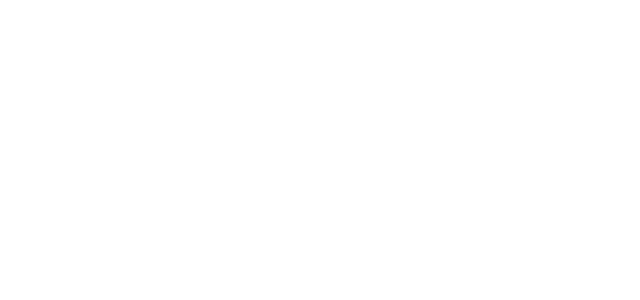
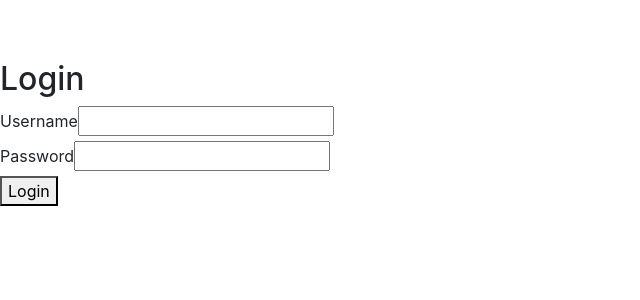
Before and after one commit to winning-DevOps-Project/ie-bank-fe-2024, a Vue app: page /login in a window 1280 px wide. Before the commit this address had no page. Shown: the top 300 px of the page, without its empty margins (0-640 px from the left). Built offline with nearby package versions, Linux system fonts and the light colour scheme.

Commit message:
Update API URL in .env.development and package

```diff
--- a/src/components/LoginPage.vue
+++ b/src/components/LoginPage.vue
@@ -3,8 +3,8 @@
     <h2>Login</h2>
     <form @submit.prevent="handleLogin">
       <div>
-          <label for="email">Email</label>
-          <input type="email" v-model="form.email" required />
+        <label for="username">Username</label>
+        <input type="text" v-model="form.username" required />
       </div>
       <div>
         <label for="password">Password</label>
@@ -12,23 +12,10 @@
       </div>
       <button type="submit">Login</button>
     </form>
+    <p v-if="error" class="error">{{ error }}</p>
   </div>
 </template>
 
-  <script>
-  export default {
-    data() {
-      return {
-        form: {
-          email: '',
-          password: '',
-        },
-      };
-    },
-    methods: {
-      handleLogin() {
-        console.log(this.form);
-        // LOGIN API CALL HERE
 <script>
 import axios from 'axios';
 
@@ -36,17 +23,37 @@
   data() {
     return {
       form: {
-              email: '',
+        username: '', // Changed from email to username
         password: '',
       },
       error: null,
     };
   },
+  methods: {
+    async handleLogin() {
+      try {
+        // Send the API call
+        const response = await axios.post(`${process.env.VUE_APP_API_URL}/login`, {
+          username: this.form.username, // Updated to send username
+          password: this.form.password,
+        });
+
+        // Handle success (assuming a token is returned)
+        const token = response.data.access_token;
+        localStorage.setItem('authToken', token); // Save the token for later use
+        this.$router.push('/dashboard'); // Redirect to a secure page
+      } catch (err) {
+        // Handle errors
+        this.error = err.response?.data?.message || 'Login failed. Please try again.';
+      }
     },
   },
 };
 </script>
 
 <style scoped>
-  /* css */
+.error {
+  color: red;
+  font-weight: bold;
+}
 </style>
--- a/src/router/index.js
+++ b/src/router/index.js
@@ -3,6 +3,7 @@
 import AppAccounts from '../components/AppAccounts.vue';
 import Home from '../components/Home.vue';
 import appInsights from '../plugins/appInsights';
+import LoginPage from '@/components/LoginPage.vue';
 
 const routes = [
   {
@@ -20,6 +21,11 @@
     name: 'Home',
     component: Home,
   },
+  {
+    path: '/login',
+    name: 'Login',
+    component: LoginPage,
+  }
 ];
 
 const router = createRouter({
```
Also changed, not shown: src/api.js (added, +11 -0 lines), 1 other file (tests, documents, lock files or other folders). Lines whose indentation alone changed are shown as unchanged.
